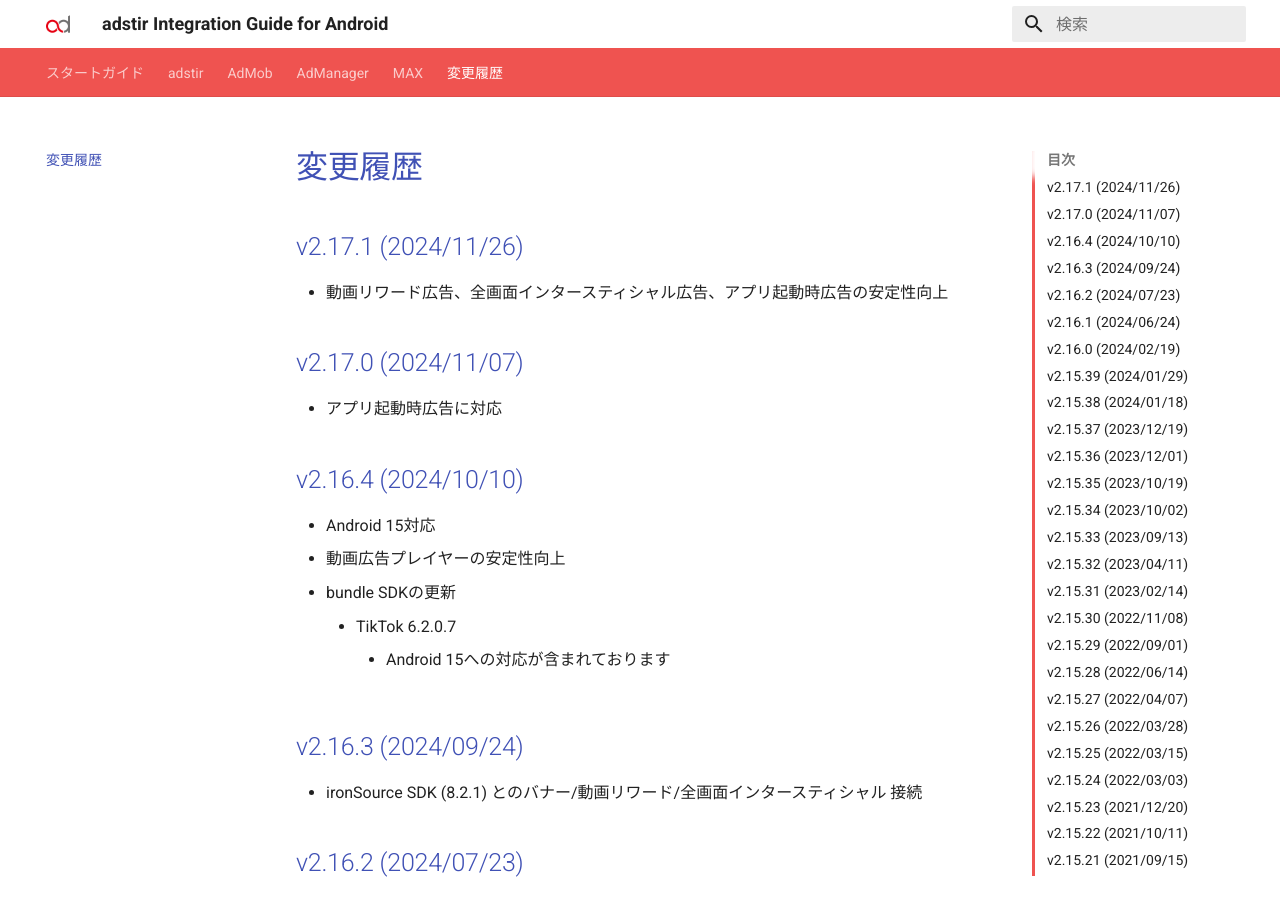
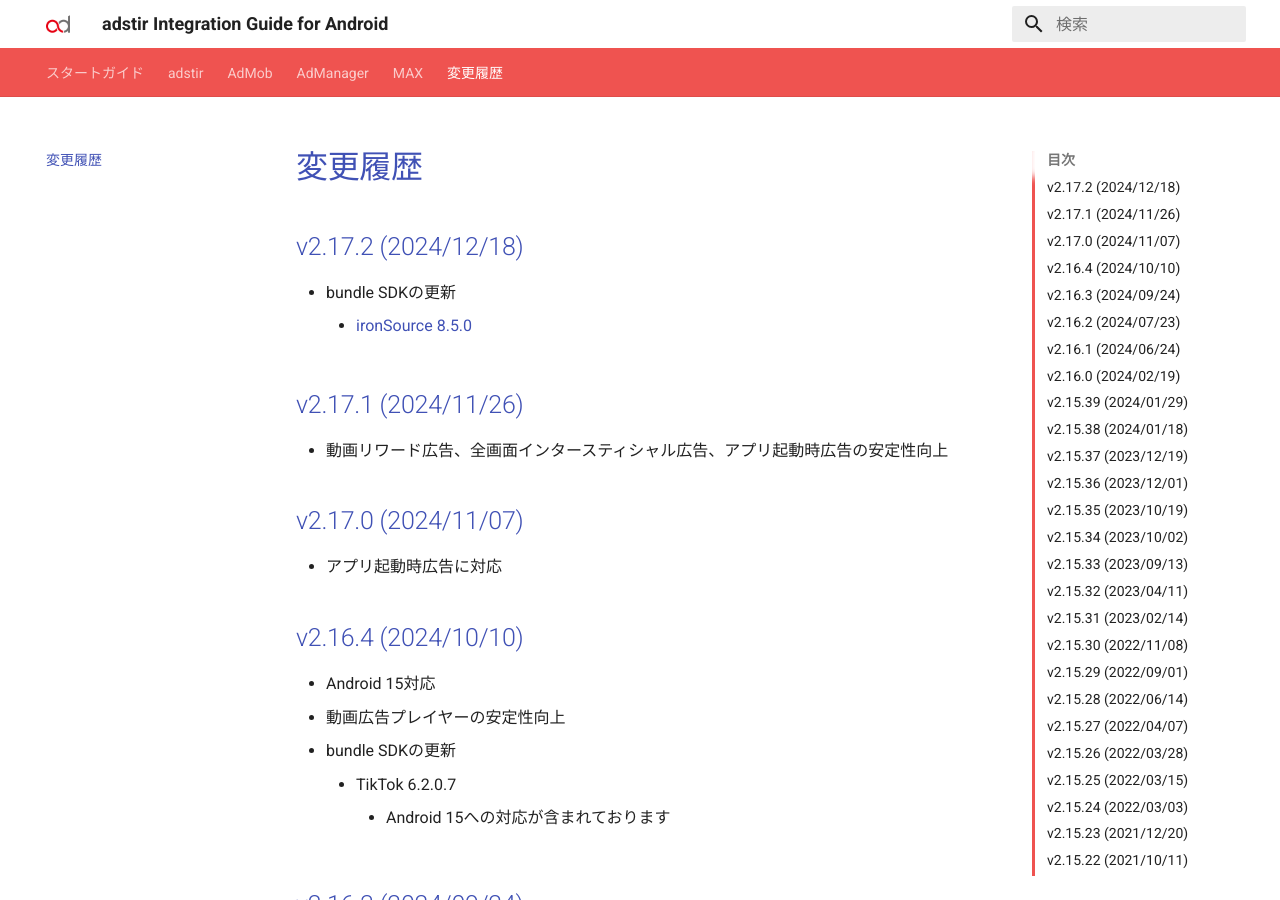
Before and after one commit to united-adstir/android-sdk-docs, an MkDocs documentation site: the page built from docs/changelog.md, in a window 1280 px wide and 900 px high. Built offline with MkDocs 1.6.1 and Material for MkDocs 9.7.7, drawn with Linux system fonts in a browser that asks for light colours; the version menu is left out.

Commit message:
adstir SDK 2.17.2

```diff
--- a/docs/changelog.md
+++ b/docs/changelog.md
@@ -1,4 +1,9 @@
 # 変更履歴
+
+## v2.17.2 (2024/12/18)
+
+* bundle SDKの更新
+    * [ironSource 8.5.0](https://developers.is.com/ironsource-mobile/android/sdk-change-log/)
 
 ## v2.17.1 (2024/11/26)
 
--- a/mkdocs.yml
+++ b/mkdocs.yml
@@ -18,10 +18,10 @@
 extra:
   language: 'jp'
   version:
-    adstir: 2.17.1
+    adstir: 2.17.2
     applovin: 12.5.0
     imobile: 2.3.2
-    ironsource: 8.1.2
+    ironsource: 8.5.0
     maio: 1.1.16
     tiktok: 6.2.0.7
     unityads: 4.12.1
```
